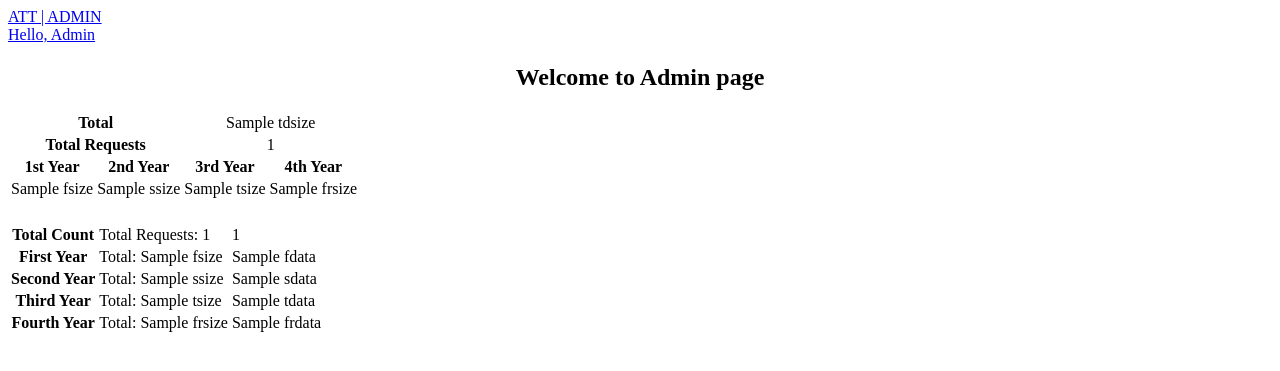
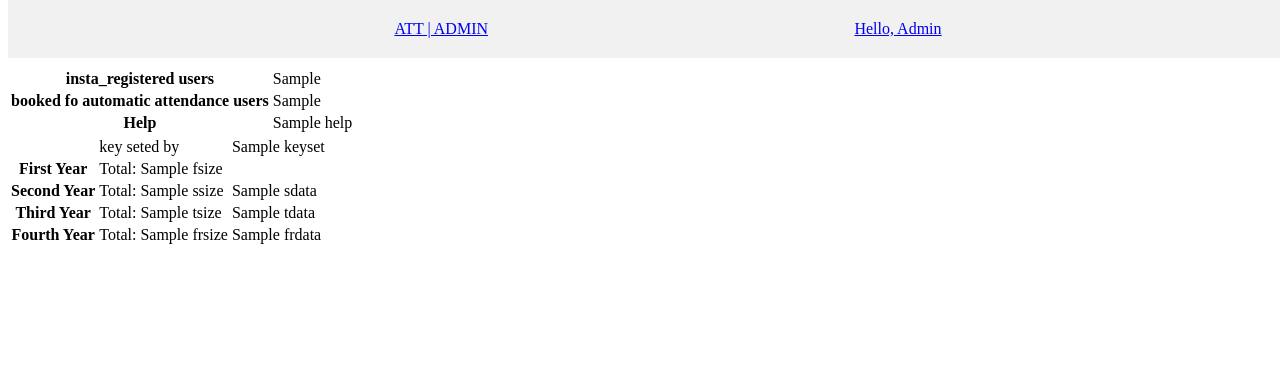
Before and after one commit to Sameer7878/connectatt, a Flask app: template templates/adminsuc.html in a window 1280 px wide. Shown: the top 371 px of the page. Run offline with Flask 2, Linux system fonts and the light colour scheme; the template is opened without the code that fills it: most values are stand-ins (such as "Sample title", 1, 10 or a date in 2020); parts of the project's set-up code (start-up, migrations or seed data) failed here and were passed over; some libraries are stand-ins or nearby versions.

Commit message:
Update adminsuc.html

```diff
--- a/templates/adminsuc.html
+++ b/templates/adminsuc.html
@@ -13,7 +13,18 @@
     <link rel="stylesheet" type="text/css" href="../static/css/home.css">
     <title>Att | Admin</title>
 </head>
+<style>
+    .header{
+        padding: 20px;
+        top: 0;
+        position: fixed;
+        width: 100%;
+        background-color: #f1f1f1;
+        display: flex;
+        justify-content: space-evenly;
 
+}
+</style>
 <header>
     <div class="header">
         <a href="{{ url_for('home') }}" class="logo" > ATT | ADMIN</a>
@@ -24,46 +35,33 @@
 </header>
 <body>
 <h2 style="text-align: center">Welcome to Admin page</h2>
+<!-- Insta BOT-->
+
 <table>
     <tr>
-        <th colspan="2" style="text-align: center;">Total</th>
-        <td colspan="2" style="text-align: center;"> {{ tdsize }}</td>
+        <th>insta_registered users</th>
+        <td>{{ reg_users }}</td>
     </tr>
+    <tr>
+        <th>booked fo automatic attendance users</th>
+        <td>{{ booked_req }}</td>
+    </tr>
+    <tr>
+        <th>Help</th>
+        <td>{{ help }}</td>
+    </tr>
+</table>
 
-
+<!-- insta BOT-->
+<table>
     <tr>
-        <th colspan="2" style="text-align: center;">Total Requests </th>
-        <td colspan="2" style="text-align: center;">{{ count_sum }}</td>
+        <th></th>
+        <td>key seted by</td>
+        <td>{{ keyset}}</td>
     </tr>
-  	<tr>
-		<th>1st Year</th>
-		<th>2nd Year</th>
-		<th>3rd Year</th>
-		<th>4th Year</th>
-	<tr>
-		<td style="text-align: center;">{{ fsize }}</td>
-		<td style="text-align: center;">{{ ssize }}</td>
-		<td style="text-align: center;">{{ tsize }}</td>
-		<td style="text-align: center;">{{ frsize }}</td>
-    		</tr>
-
-    </table>
-
-<marquee> more</marquee>
-
-    <table>
-    <tr>
-        <th>Total Count </th>
-        <td>Total Requests: {{ count_sum }}</td>
-        <td>{{ count_data }}</td>
-    </tr>
-
-
     <tr>
         <th>First Year</th>
         <td>Total: {{ fsize }}</td>
-        <td>{{ fdata }}</td>
-
     </tr>
 
 
```
